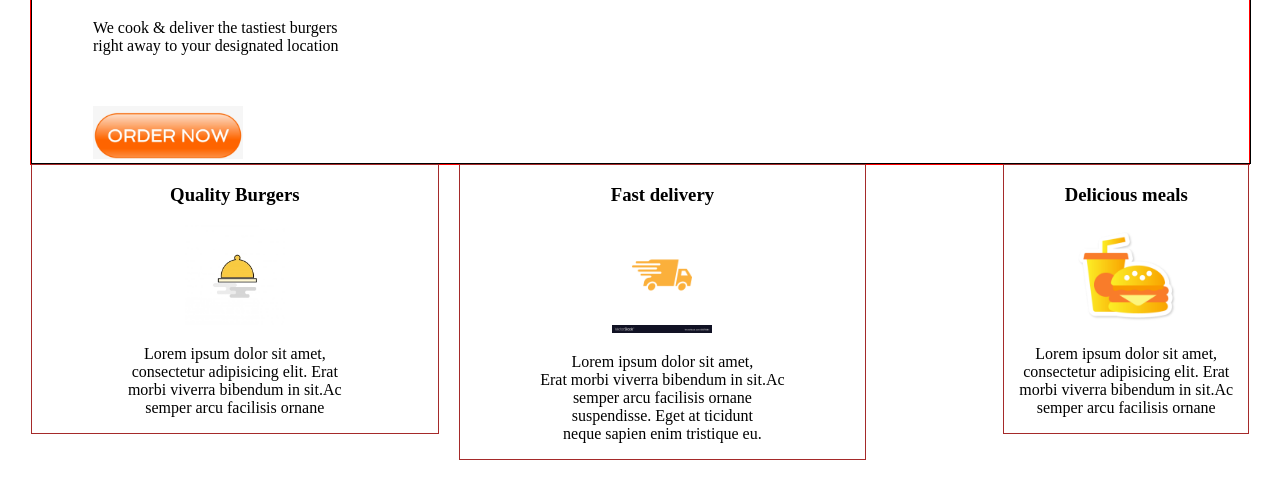
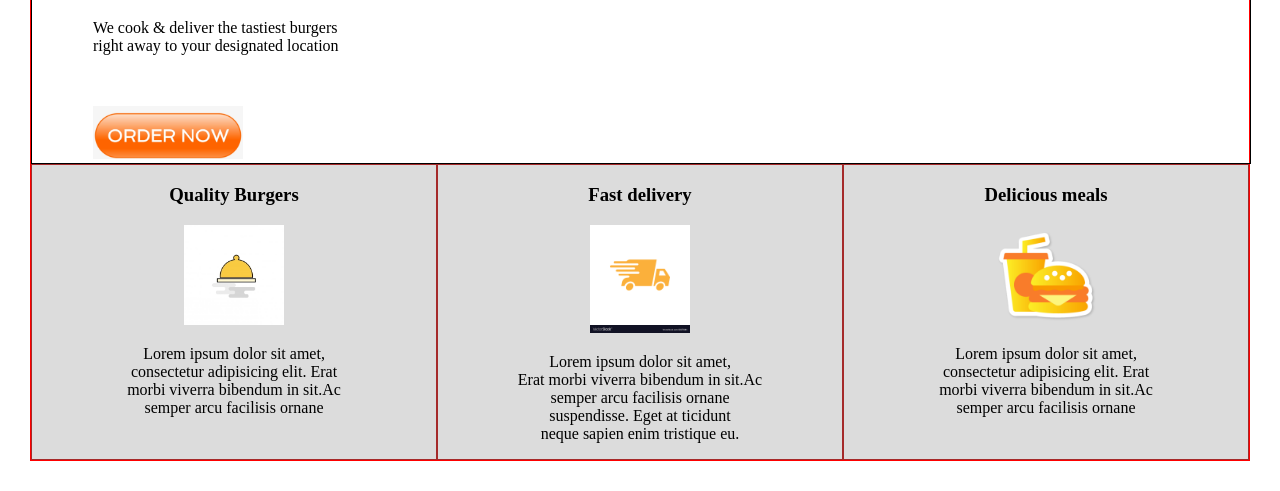
Before and after one commit to Njokinuthia/week-one-IP, a plain HTML site: page index.html in a window 1280 px wide. Shown: the part 435-926 px from the top of the page. Before the commit the page ends 895 px from the top, so only its background shows below. Drawn offline with Linux system fonts and the light colour scheme.

Commit message:
Add section 3

```diff
--- a/index.css
+++ b/index.css
@@ -49,13 +49,15 @@ div.left{
 /*section 3 styling*/
 .cont2{
   text-align: center;
+  display: flex;
+  background-color: gainsboro;
 }
 
 .one{
   float: left;
   border: 1px solid brown;
   width: 33.3%;
-  margin-right: 20px;
+  margin-right: 0px;
 
 }
 .two{
@@ -63,15 +65,12 @@ div.left{
   border: 1px solid brown;
   width: 33.30%;
   margin-right: 0%;
-  height: 30%;
-
 }
 .three{
   float: right;
   border: 1px solid brown;
-  width: 20%;
+  width: 33.3%;
   margin-left: 0%;
-
 }
 
 
```
